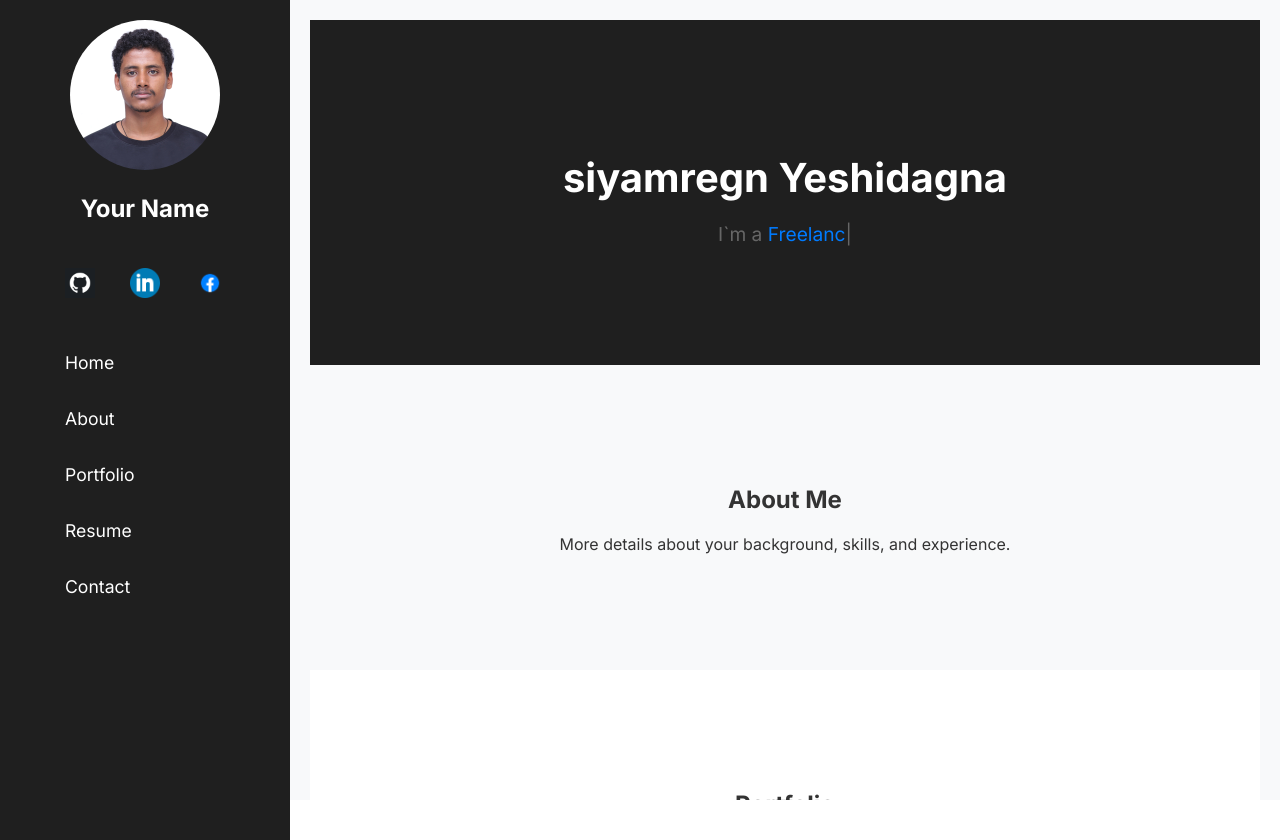
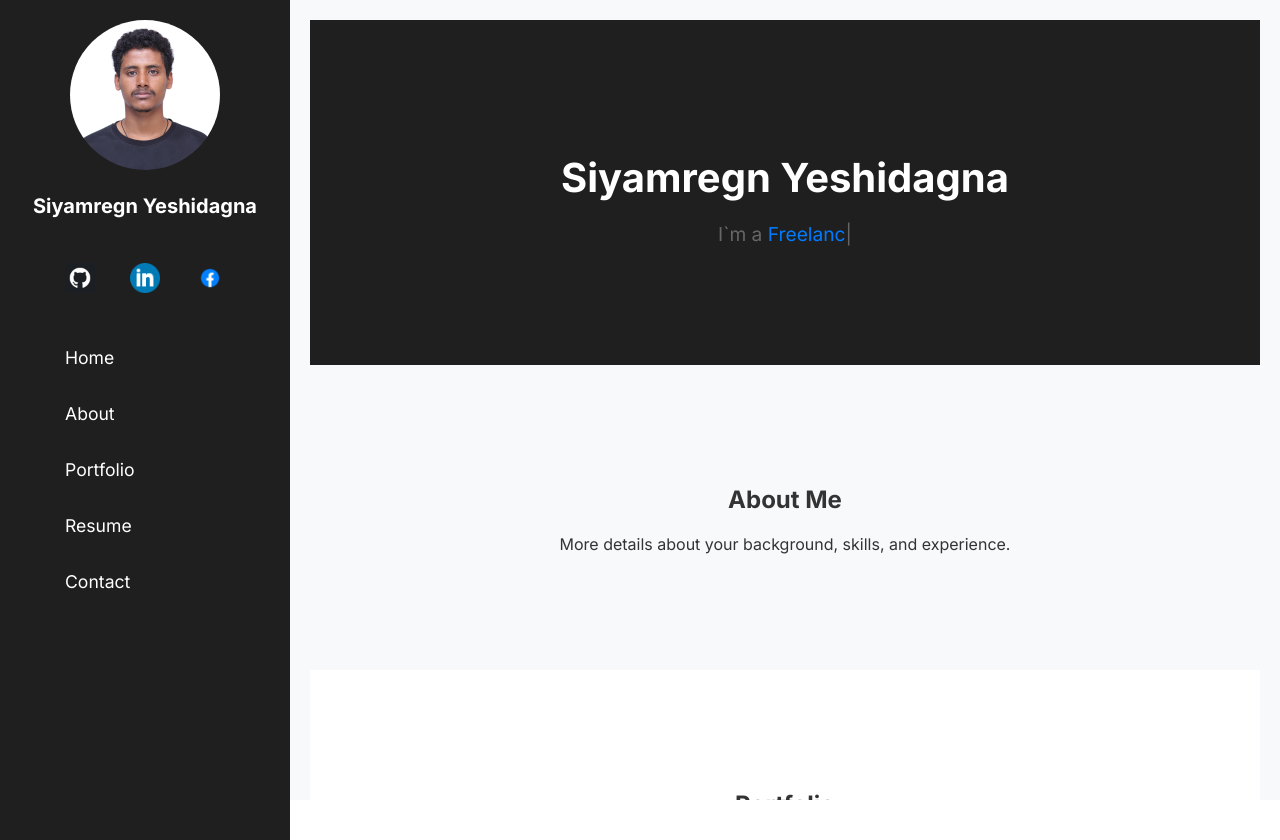
Before and after one commit to siyamregn777/portfolio, a Next.js app: page / in a window 1280 px wide. Built offline with nearby package versions, Linux system fonts and the light colour scheme.

Commit message:
improve ..css for header

```diff
--- a/src/app/page.tsx
+++ b/src/app/page.tsx
@@ -32,7 +32,7 @@ export default function Home() {
         {/* Home Section */}
         <section id="home" className="hero section dark-background">
           <div className="container">
-            <h2>siyamregn Yeshidagna</h2>
+            <h2>Siyamregn Yeshidagna</h2>
             <p>I`m a <span className="typed" data-typed-items="Full Stack Developer, Freelancer"></span></p>
           </div>
         </section>
--- a/src/components/Header.tsx
+++ b/src/components/Header.tsx
@@ -26,7 +26,7 @@ export default function Header() {
           className="img-fluid rounded-circle"
         />
       </div>
-      <h1 className="sitename">Your Name</h1>
+      <h1 className="sitename">Siyamregn Yeshidagna</h1>
       <nav className="navmenu">
         {/* Social Media Icons */}
         <ul className="account">
--- a/src/styles/globals.css
+++ b/src/styles/globals.css
@@ -32,7 +32,7 @@ html {
 
 .sitename {
   margin: 20px 0;
-  font-size: 1.5rem;
+  font-size: 1.25rem;
 }
 
 .navmenu ul {
```
